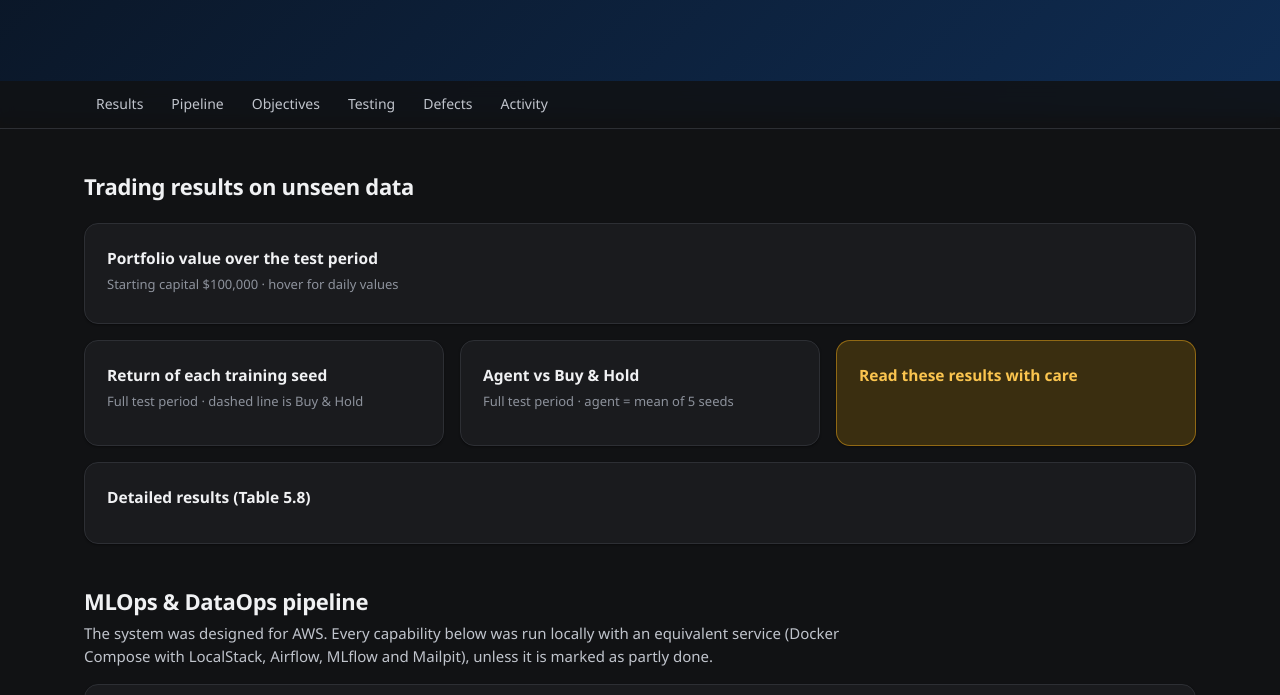
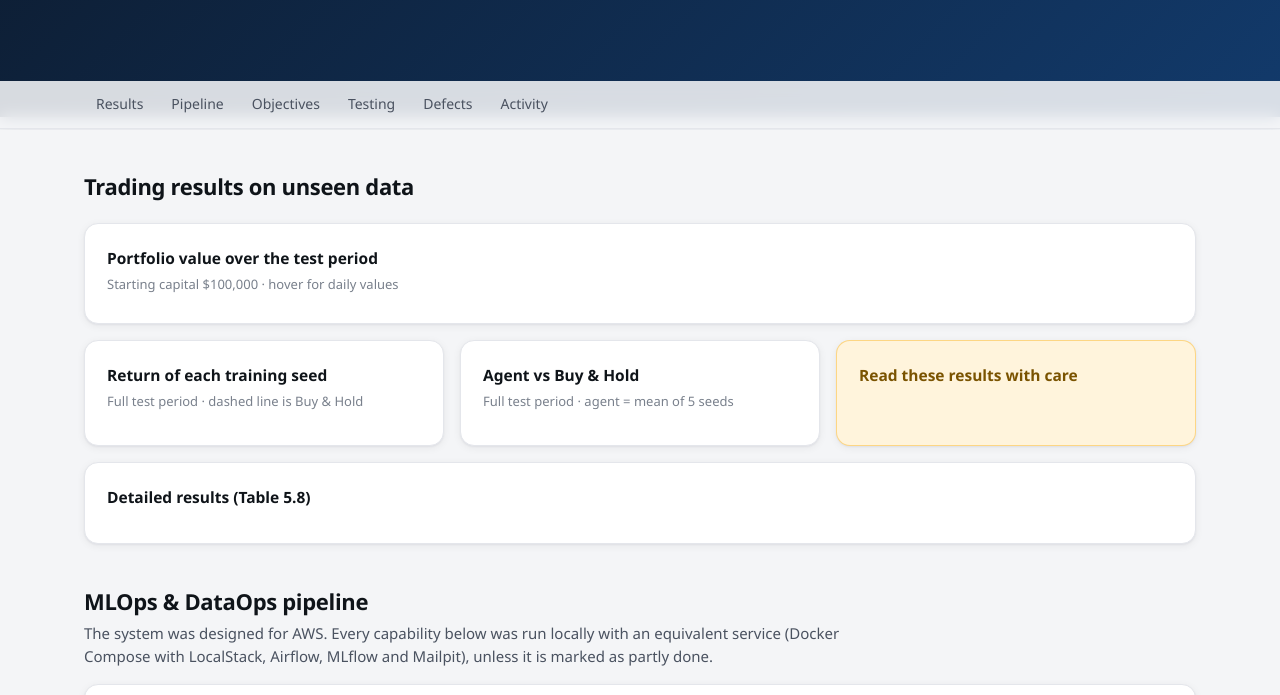
Before and after one commit to GlynnCarson/energy-trading-mlops, a plain HTML site: page dashboard/template.html in a window 1280 px wide. Shown: the part 220-915 px from the top of the page. Drawn offline with Linux system fonts and the dark colour scheme.

Commit message:
Dashboard: light theme only

```diff
--- a/dashboard/template.html
+++ b/dashboard/template.html
@@ -25,27 +25,6 @@
   --good-bg: #e7f6e7; --warning-bg: #fff4dc; --serious-bg: #fdeee7; --critical-bg: #fbe9e9;
   --good-text: #0a6b0a; --warning-text: #7a5300; --serious-text: #9a3c14; --critical-text: #a32323;
   --hero-1: #0d1b2e; --hero-2: #123a6b;
-}
-@media (prefers-color-scheme: dark) {
-  .viz-root {
-    color-scheme: dark;
-    --page: #111214;
-    --surface-1: #1a1b1e;
-    --surface-2: #212226;
-    --border: #2d2f34;
-    --grid: #26282c;
-    --text-primary: #f0f1f3;
-    --text-secondary: #c0c4cc;
-    --text-muted: #8d929c;
-    --link: #86b6ef;
-    --shadow: 0 1px 2px rgb(0 0 0 / .4);
-    --series-1: #3987e5;
-    --series-1-soft: #2b5c97;
-    --series-2: #d95926;
-    --good-bg: #13301a; --warning-bg: #3a2e10; --serious-bg: #3b2218; --critical-bg: #3c1a1a;
-    --good-text: #6fd66f; --warning-text: #fbc54f; --serious-text: #f2a382; --critical-text: #f08a8a;
-    --hero-1: #0a1422; --hero-2: #0f2c52;
-  }
 }
 * { box-sizing: border-box; }
 body { margin: 0; }
```
